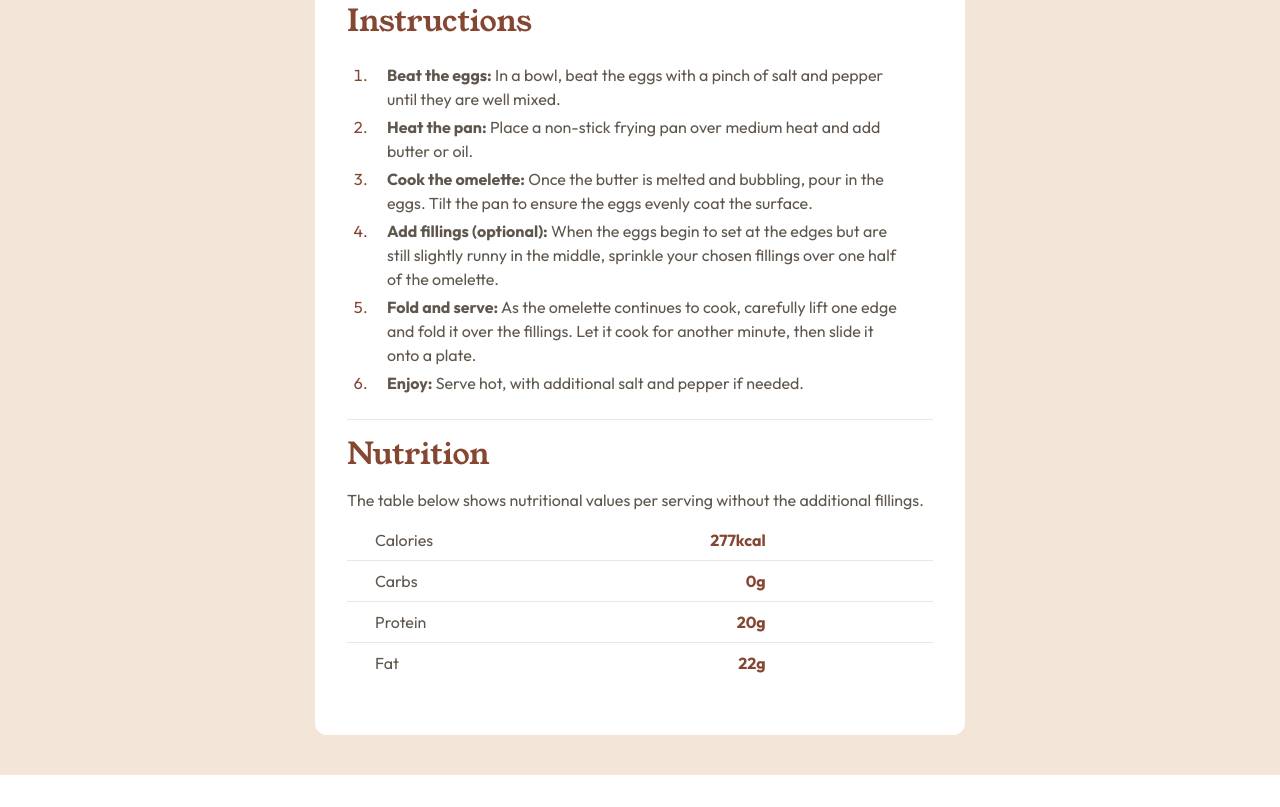
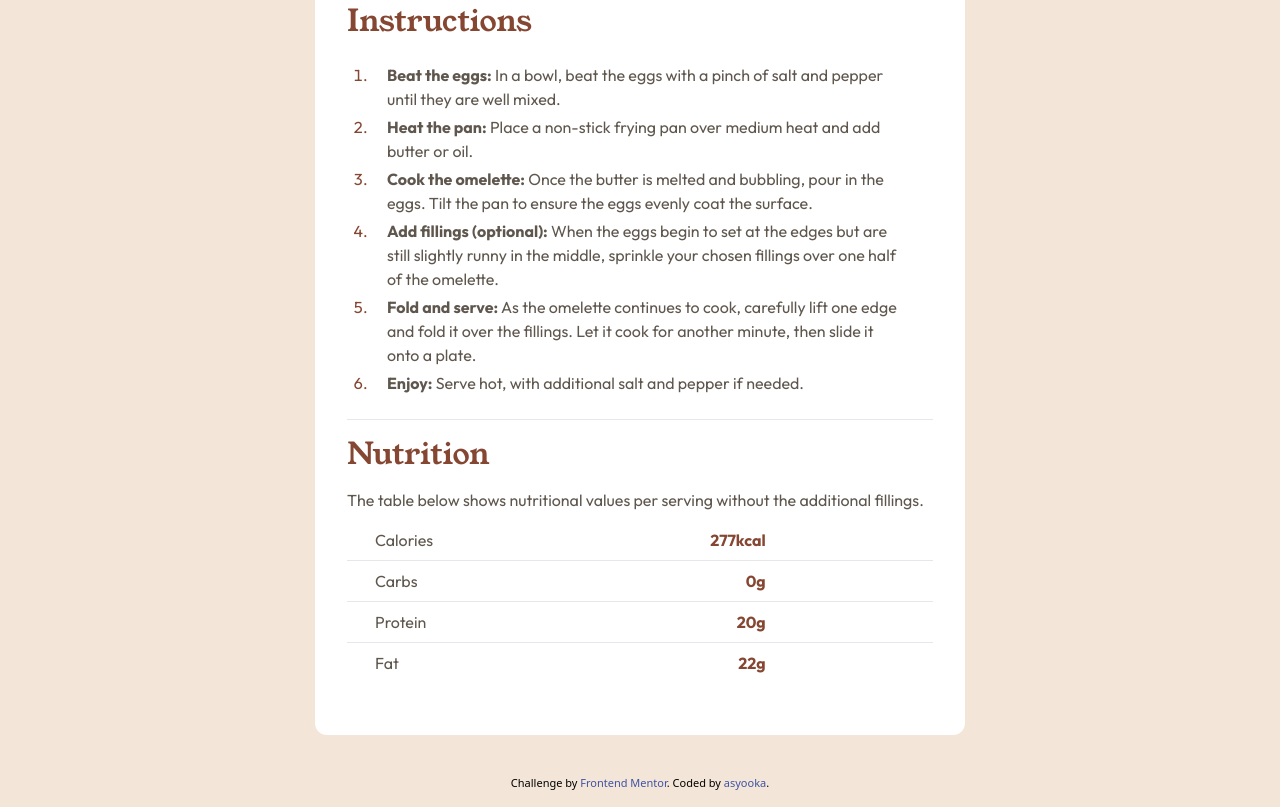
Before and after one commit to asekabtw/omlete, a website: page index.html in a window 1280 px wide. Shown: the part 930-1737 px from the top of the page. Before the commit the page ends 1705 px from the top, so only its background shows below. Drawn offline with Linux system fonts and the light colour scheme.

Commit message:
Add the footer

```diff
--- a/index.html
+++ b/index.html
@@ -20,6 +20,18 @@
       sizes="32x32"
       href="./assets/images/favicon-32x32.png"
     />
+
+    <style>
+      .attribution {
+        font-size: 11px;
+        text-align: center;
+        padding-bottom: 1rem;
+        background: hsl(30, 54%, 90%);
+      }
+      .attribution a {
+        color: hsl(228, 45%, 44%);
+      }
+    </style>
 
     <title>Frontend Mentor | Recipe page</title>
   </head>
@@ -150,8 +162,15 @@
         </div>
         <!-- end of main -->
       </div>
+
     </div>
+    <footer class="attribution">
+        Challenge by <a href="https://www.frontendmentor.io?ref=challenge" target="_blank">Frontend Mentor</a>.
+        Coded by <a href="https://github.com/asekabtw">asyooka</a>.
+      </footer>
+
     <!-- Simple Omelette Recipe
+
 
   An easy and quick dish, perfect for any meal. This classic omelette combines beaten eggs cooked
   to perfection, optionally filled with your choice of cheese, vegetables, or meats.
@@ -204,9 +223,6 @@
   Fat
   22g
 
-  <div class="attribution">
-    Challenge by <a href="https://www.frontendmentor.io?ref=challenge" target="_blank">Frontend Mentor</a>.
-    Coded by <a href="#">Your Name Here</a>.
-  </div> -->
+
   </body>
 </html>
```
Also changed, not shown: src/style.css.
